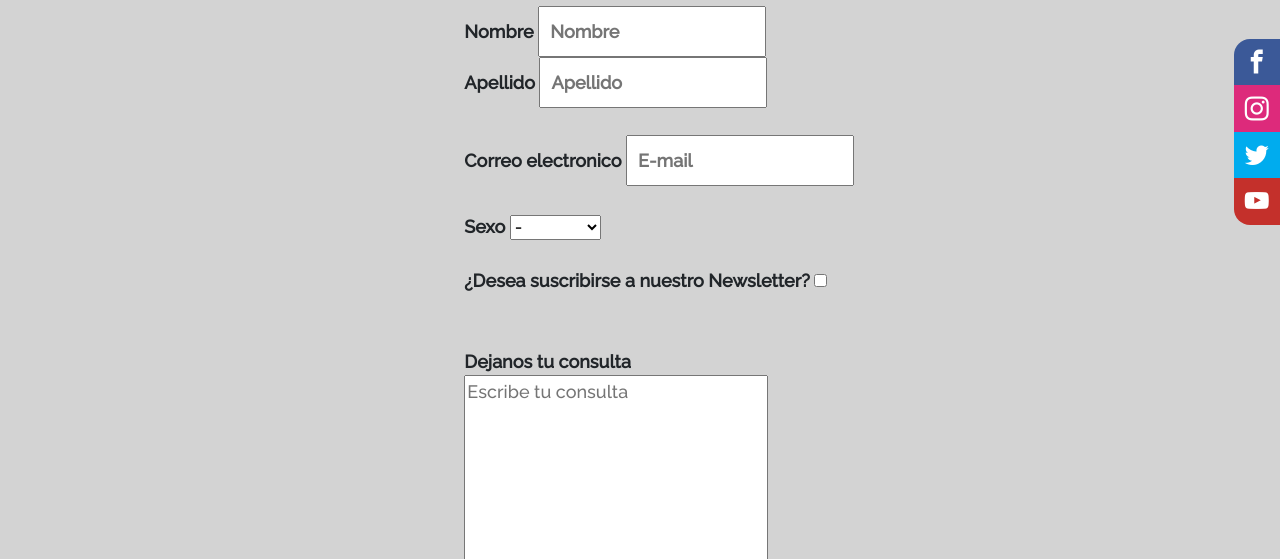
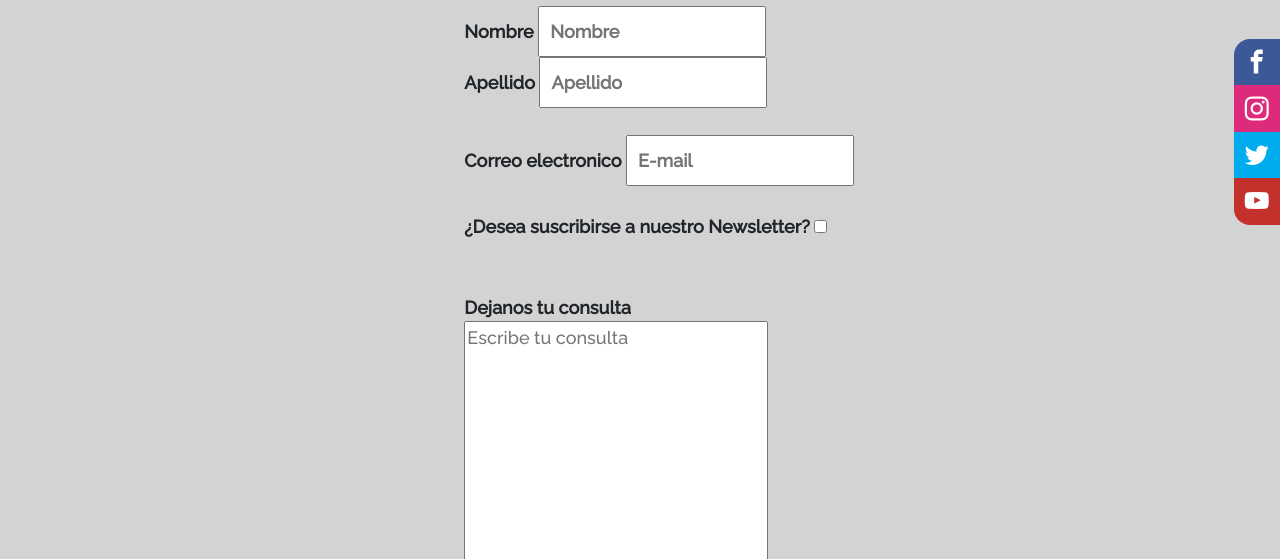
Before and after one commit to JulianPogliafito/Concept4WD, a website: page pages/contacto.html in a window 1280 px wide. Shown: the part 241-800 px from the top of the page. Drawn offline with nearby package versions, Linux system fonts and the light colour scheme; files whose address does not match are found by name.

Commit message:
Actualizacion pagina contacto

```diff
--- a/pages/contacto.html
+++ b/pages/contacto.html
@@ -94,16 +94,6 @@
             <input type="text" placeholder="E-mail">
             <br><br>
 
-            <!-- Menu de seleccion de opciones -->
-            <label for="sexo">Sexo</label>
-            <select name="sexo">
-                <option value="-">-</option>
-                <option value="Hombre">Hombre</option>
-                <option value="Mujer">Mujer</option>
-                <option value="Otro">Otro</option>
-            </select>
-            <br><br>
-
             <!-- Checklist (para el Newsletter) -->
             <div>¿Desea suscribirse a nuestro Newsletter?
                 <input type="checkbox" name="acepta" value="1" />
```
